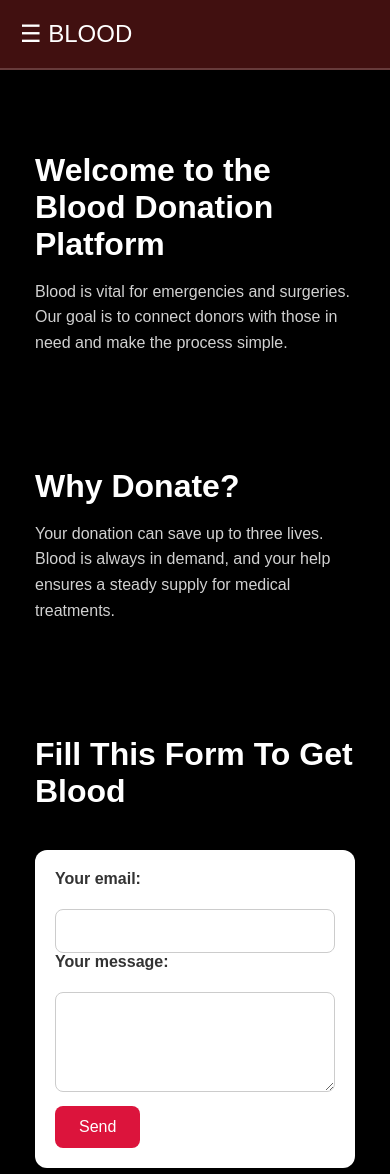
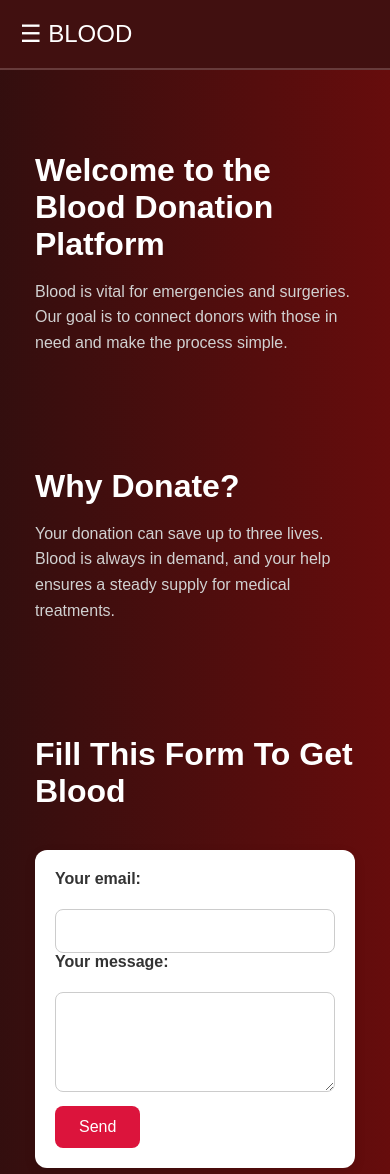
Before and after one commit to uppundaadithya/blood, a PHP site: page / in a window 390 px wide. Shown: the top 1174 px of the page. Run offline with PHP 8.4, Linux system fonts and the light colour scheme.

Commit message:
Update style.css

```diff
--- a/style.css
+++ b/style.css
@@ -196,8 +196,7 @@ form button[type="submit"]:hover {
 /* Mobile Responsive Adjustments */
 @media only screen and (max-width: 600px) {
     body {
-        background: #000 !important; /* Black background on mobile */
-        animation: none !important;   /* Stop animation on mobile */
+     /* Stop animation on mobile */
     }
 
     h1, h2 {
```
